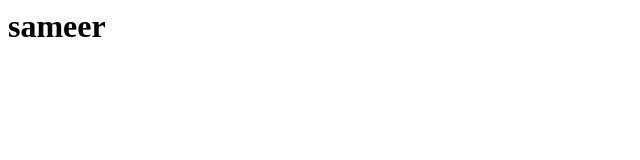
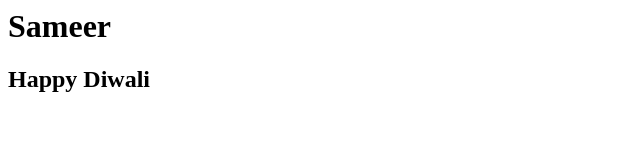
Before and after one commit to sameerparab35/youtubegit, a plain HTML site: page index.html in a window 1280 px wide. Shown: the whole page, without its empty margins (0-640 px from the left). Drawn offline with Linux system fonts and the light colour scheme.

Commit message:
second commit

```diff
--- a/index.html
+++ b/index.html
@@ -1,5 +1,6 @@
 <html>
 <body>
-	<h1>sameer</chinmay>
+	<h1>Sameer</chinmay>
+	<h2>Happy Diwali</h2>
 </body>
 </html>
```
